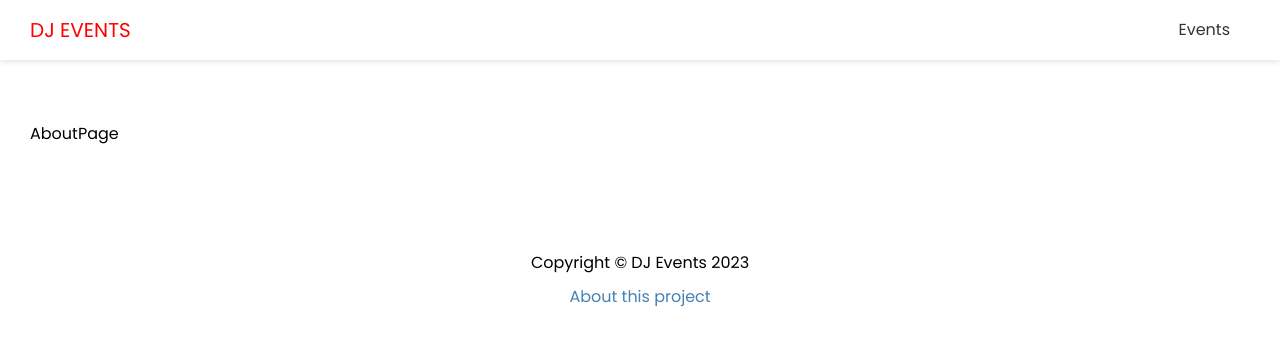
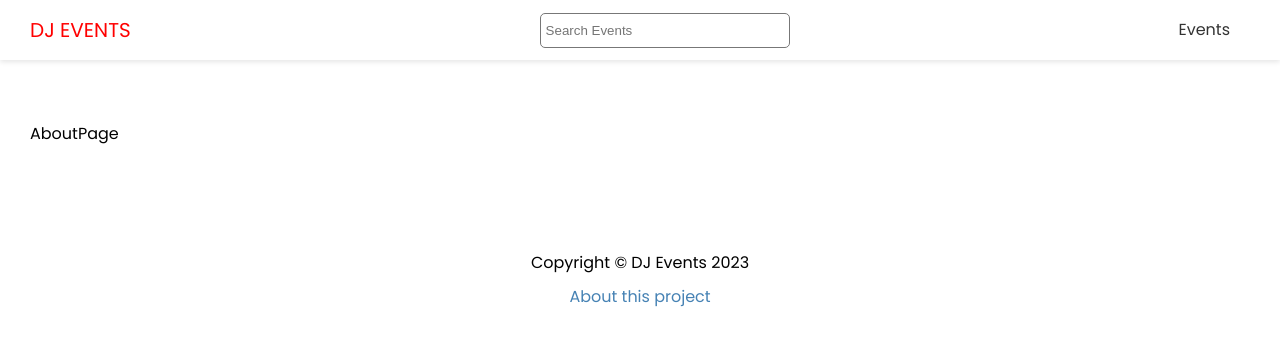
Before and after one commit to Lerik13/party-events-frontend, a Next.js app: page /about in a window 1280 px wide. Shown: the top 346 px of the page. Built offline with nearby package versions, Linux system fonts and the light colour scheme.

Commit message:
Search functionality

```diff
--- a/components/Header.tsx
+++ b/components/Header.tsx
@@ -1,6 +1,7 @@
 import React from 'react'
 import Link from 'next/link'
 import styles from '../styles/Header.module.css';
+import Search from './Search';
 
 const Header = () => {
 	return (
@@ -10,6 +11,8 @@
 					DJ Events
 				</Link>
 			</div>
+
+			<Search />
 
 			<nav>
 				<ul>
--- /dev/null
+++ b/components/Search.tsx
@@ -0,0 +1,30 @@
+import React, { useState } from 'react'
+import styles from '../styles/Search.module.css';
+import { useRouter } from 'next/router';
+
+const Search = () => {
+	const [term, setTerm] = useState('')
+
+	const router = useRouter()
+
+	const handleSubmit = (e) => {
+		e.preventDefault()
+		router.push(`/events/search?term=${term}`)
+		setTerm('')
+	}
+
+	return (
+		<div className={styles.search}>
+			<form onSubmit={handleSubmit}>
+				<input
+					type="text"
+					value={term}
+					onChange={(e) => setTerm(e.target.value)}
+					placeholder='Search Events'
+				/>
+			</form>
+		</div>
+	)
+}
+
+export default Search
--- a/package.json
+++ b/package.json
@@ -13,6 +13,7 @@
     "@types/react": "18.0.34",
     "@types/react-dom": "18.0.11",
     "next": "13.3.0",
+    "qs": "^6.11.1",
     "react": "18.2.0",
     "react-dom": "18.2.0",
     "react-icons": "^4.8.0",
--- /dev/null
+++ b/styles/Search.module.css
@@ -0,0 +1,7 @@
+.search input {
+	width: 250px;
+	height: 35px;
+	padding: 5px;
+	border: 1px #777 solid;
+	border-radius: 5px;
+  }
```
Also changed, not shown: pages/events/search.tsx (added, +45 -0 lines), 1 other file (tests, documents, lock files or other folders).
